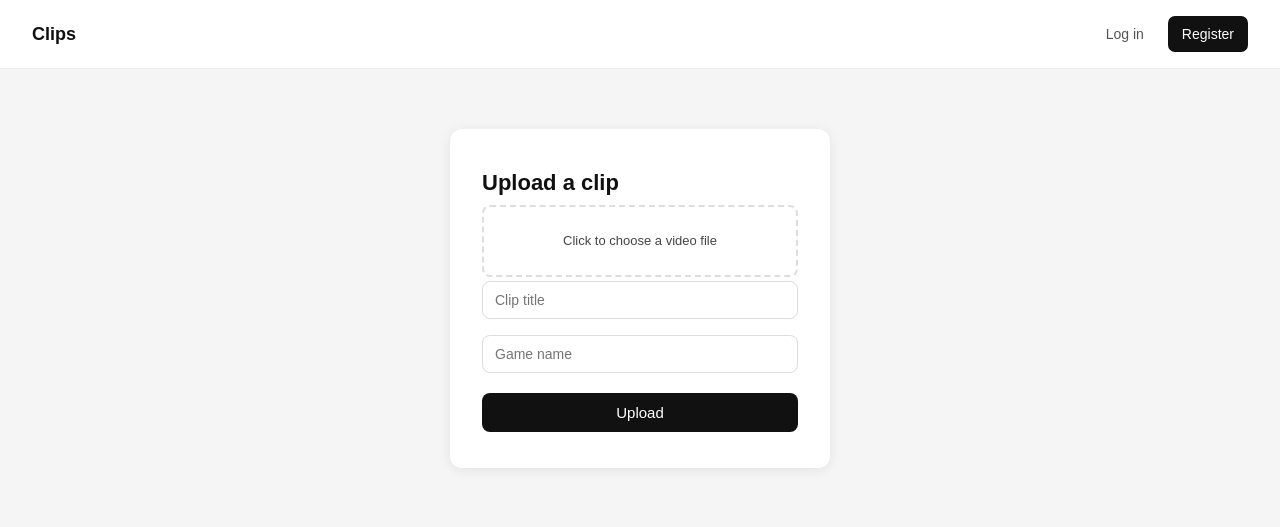
After one commit to xyfuss/webapp-experimenting, a Flask app: template templates/upload.html in a window 1280 px wide. The commit adds this page. Shown: the top 527 px of the page. Run offline with Flask 3, Linux system fonts and the light colour scheme; the template is opened without the code that fills it, so the values that code supplies are empty.

Commit message:
Add clips, upload and home templates. Modified base, login, register. Add css styling

```diff
--- /dev/null
+++ b/static/style.css
@@ -0,0 +1,341 @@
+/* ================================
+   ClipVault — main stylesheet
+   Place in: static/style.css
+   Link in base.html:
+   <link rel="stylesheet" href="{{ url_for('static', filename='style.css') }}">
+   ================================ */
+
+/* Reset & base */
+*, *::before, *::after {
+    box-sizing: border-box;
+    margin: 0;
+    padding: 0;
+}
+
+body {
+    font-family: sans-serif;
+    background: #f5f5f5;
+    color: #111;
+    line-height: 1.6;
+}
+
+a {
+    color: #111;
+    text-decoration: none;
+}
+
+a:hover {
+    text-decoration: underline;
+}
+
+/* ================================
+   Navbar
+   ================================ */
+.navbar {
+    display: flex;
+    justify-content: space-between;
+    align-items: center;
+    padding: 16px 32px;
+    background: white;
+    border-bottom: 1px solid #eee;
+}
+
+.logo {
+    font-size: 18px;
+    font-weight: 600;
+    color: #111;
+    text-decoration: none;
+}
+
+.nav-links {
+    display: flex;
+    gap: 10px;
+    align-items: center;
+}
+
+.nav-links a {
+    font-size: 14px;
+    color: #555;
+    text-decoration: none;
+    padding: 7px 14px;
+    border-radius: 7px;
+    transition: background 0.15s;
+}
+
+.nav-links a:hover {
+    background: #f5f5f5;
+    text-decoration: none;
+}
+
+/* ================================
+   Buttons
+   ================================ */
+.btn-primary {
+    background: #111;
+    color: white !important;
+    padding: 11px 24px;
+    border-radius: 8px;
+    text-decoration: none !important;
+    font-size: 14px;
+    font-weight: 500;
+    border: none;
+    cursor: pointer;
+    display: inline-block;
+    transition: background 0.15s;
+}
+
+.btn-primary:hover {
+    background: #333;
+}
+
+.btn-secondary {
+    background: white;
+    color: #111 !important;
+    border: 1px solid #ddd;
+    padding: 11px 24px;
+    border-radius: 8px;
+    text-decoration: none !important;
+    font-size: 14px;
+    font-weight: 500;
+    cursor: pointer;
+    display: inline-block;
+    margin-left: 8px;
+    transition: background 0.15s;
+}
+
+.btn-secondary:hover {
+    background: #f5f5f5;
+}
+
+/* ================================
+   Hero section (home page)
+   ================================ */
+.hero {
+    text-align: center;
+    padding: 80px 24px;
+}
+
+.hero h1 {
+    font-size: 36px;
+    font-weight: 600;
+    color: #111;
+    margin-bottom: 12px;
+    line-height: 1.2;
+}
+
+.hero p {
+    font-size: 16px;
+    color: #666;
+    margin-bottom: 28px;
+}
+
+.hero-buttons {
+    display: flex;
+    gap: 10px;
+    justify-content: center;
+    flex-wrap: wrap;
+}
+
+/* ================================
+   Auth pages (login / register)
+   ================================ */
+.auth-wrapper {
+    display: flex;
+    justify-content: center;
+    padding: 60px 16px;
+}
+
+.auth-card {
+    background: white;
+    border-radius: 12px;
+    padding: 36px 32px;
+    width: 100%;
+    max-width: 380px;
+    box-shadow: 0 2px 12px rgba(0, 0, 0, 0.08);
+}
+
+.auth-card h1 {
+    font-size: 22px;
+    margin-bottom: 4px;
+}
+
+.auth-card p {
+    color: #666;
+    font-size: 14px;
+    margin-bottom: 24px;
+}
+
+.auth-card label {
+    display: block;
+    font-size: 13px;
+    font-weight: 500;
+    margin-bottom: 4px;
+    color: #444;
+}
+
+.auth-card input {
+    width: 100%;
+    padding: 10px 12px;
+    border: 1px solid #ddd;
+    border-radius: 8px;
+    font-size: 14px;
+    margin-bottom: 16px;
+    font-family: sans-serif;
+    transition: border-color 0.15s;
+}
+
+.auth-card input:focus {
+    outline: none;
+    border-color: #aaa;
+}
+
+.auth-card button {
+    width: 100%;
+    padding: 11px;
+    background: #111;
+    color: white;
+    border: none;
+    border-radius: 8px;
+    font-size: 15px;
+    font-weight: 500;
+    cursor: pointer;
+    margin-top: 4px;
+    font-family: sans-serif;
+    transition: background 0.15s;
+}
+
+.auth-card button:hover {
+    background: #333;
+}
+
+.auth-card .auth-footer {
+    text-align: center;
+    margin-top: 16px;
+    font-size: 13px;
+    color: #666;
+}
+
+/* ================================
+   Error & alert messages
+   ================================ */
+.error {
+    background: #fef2f2;
+    color: #b91c1c;
+    border-radius: 8px;
+    padding: 10px 14px;
+    font-size: 13px;
+    margin-bottom: 16px;
+}
+
+.success {
+    background: #f0fdf4;
+    color: #15803d;
+    border-radius: 8px;
+    padding: 10px 14px;
+    font-size: 13px;
+    margin-bottom: 16px;
+}
+
+/* ================================
+   General page container
+   ================================ */
+.container {
+    max-width: 900px;
+    margin: 0 auto;
+    padding: 40px 24px;
+}
+
+.page-title {
+    font-size: 24px;
+    font-weight: 600;
+    margin-bottom: 24px;
+}
+
+/* ================================
+   Upload page
+   ================================ */
+
+   /* add to style.css */
+.upload-area {
+    display: block;
+    border: 2px dashed #ddd;
+    border-radius: 8px;
+    padding: 24px;
+    text-align: center;
+    color: #888;
+    cursor: pointer;
+    margin-bottom: 16px;
+    transition: border-color 0.15s, color 0.15s;
+}
+
+.upload-area:hover {
+    border-color: #111;
+    color: #111;
+}
+
+.upload-area.selected {
+    border-color: #111;
+    color: #111;
+}
+
+/* ================================
+   Clips listing page
+   ================================ */
+   /* Clips grid */
+.clips-grid {
+    display: grid;
+    grid-template-columns: repeat(auto-fill, minmax(320px, 1fr));
+    gap: 24px;
+    margin-top: 24px;
+}
+
+.clip-card {
+    background: white;
+    border-radius: 12px;
+    overflow: hidden;
+    border: 1px solid #eee;
+}
+
+.clip-card video {
+    width: 100%;
+    display: block;
+    aspect-ratio: 16/9;
+    object-fit: cover;
+    background: #000;
+}
+
+.clip-info {
+    padding: 12px 16px;
+}
+
+.clip-title {
+    font-size: 15px;
+    font-weight: 600;
+    color: #111;
+    margin-bottom: 4px;
+}
+
+.clip-game {
+    font-size: 12px;
+    color: #888;
+    text-transform: uppercase;
+    letter-spacing: 0.05em;
+}
+
+.clip-meta {
+    display: flex;
+    justify-content: space-between;
+    align-items: center;
+    margin-top: 6px;
+}
+
+.clip-date {
+    font-size: 12px;
+    color: #aaa;
+}
+
+.clip-owner {
+    font-size: 12px;
+    color: #888;
+    font-weight: 500;
+}
--- a/templates/base.html
+++ b/templates/base.html
@@ -3,30 +3,8 @@
 <head>
   <meta charset="UTF-8">
   <meta name="viewport" content="width=device-width, initial-scale=1">
-  <title>{% block title %}My App{% endblock %}</title>
-  <style>
-    * { box-sizing: border-box; margin: 0; padding: 0; }
-    body { font-family: sans-serif; background: #f5f5f5;
-      display: flex; justify-content: center;
-      padding: 60px 16px; }
-    .auth-card { background: white; border-radius: 12px;
-      padding: 36px 32px; width: 100%; max-width: 380px;
-      box-shadow: 0 2px 12px rgba(0,0,0,.08); }
-    h1 { font-size: 22px; margin-bottom: 4px; }
-    p  { color: #666; font-size: 14px; margin-bottom: 24px; }
-    label { display: block; font-size: 13px; font-weight: 500;
-      margin-bottom: 4px; color: #444; }
-    input { width: 100%; padding: 10px 12px; border: 1px solid #ddd;
-      border-radius: 8px; font-size: 14px; margin-bottom: 16px; }
-    button { width: 100%; padding: 11px; background: #111;
-      color: white; border: none; border-radius: 8px;
-      font-size: 15px; cursor: pointer; margin-top: 4px; }
-    button:hover { background: #333; }
-    .error { background: #fef2f2; color: #b91c1c;
-      border-radius: 8px; padding: 10px 14px;
-      font-size: 13px; margin-bottom: 16px; }
-    a { color: #111; }
-  </style>
+  <title>{% block title %}Clipping{% endblock %}</title>
+  <link rel="stylesheet" href="{{ url_for('static', filename='style.css') }}">
 </head>
 <body>
   {% block content %}{% endblock %}
--- /dev/null
+++ b/templates/upload.html
@@ -0,0 +1,43 @@
+{% extends "base.html" %}
+{% block title %}Clipping{% endblock %}
+{% block content %}
+
+<nav class="navbar">
+  <a href="{{ url_for('home') }}" class="logo">Clips</a>
+  <div class="nav-links">
+    {% if current_user.is_authenticated %}
+      <a href="{{ url_for('clips') }}">My clips</a>
+      <a href="{{ url_for('upload') }}">Upload</a>
+      <a href="{{ url_for('logout') }}">Log out</a>
+    {% else %}
+      <a href="{{ url_for('login') }}">Log in</a>
+      <a href="{{ url_for('register') }}" class="btn-primary">Register</a>
+    {% endif %}
+  </div>
+</nav>
+
+
+    <div class="auth-wrapper">
+        <div class="auth-card">
+            <h1>Upload a clip</h1>
+
+            {% if error %}
+                <div class="error">{{ error }}</div>
+            {% endif %}
+
+            <form method="POST" enctype="multipart/form-data">
+                <label class="upload-area" for="file_upload" id="upload-label">
+                    Click to choose a video file
+                </label>
+                <input type="file" id="file_upload" name="file_upload"
+                    style="display:none" accept="video/*"
+                    onchange="document.getElementById('upload-label').textContent = this.files[0].name;
+                              document.getElementById('upload-label').classList.add('selected')">
+                <input type="text" name="title" placeholder="Clip title" required>
+                <input type="text" name="game" placeholder="Game name">
+
+                <button class="btn-primary" type="submit">Upload</button>
+            </form>
+        </div>
+    </div>
+{% endblock %}
```
Also changed, not shown: templates/clips.html (added, +54 -0 lines), templates/home.html (added, +33 -0 lines), templates/login.html (+20 -3 lines), templates/register.html (+21 -4 lines).
